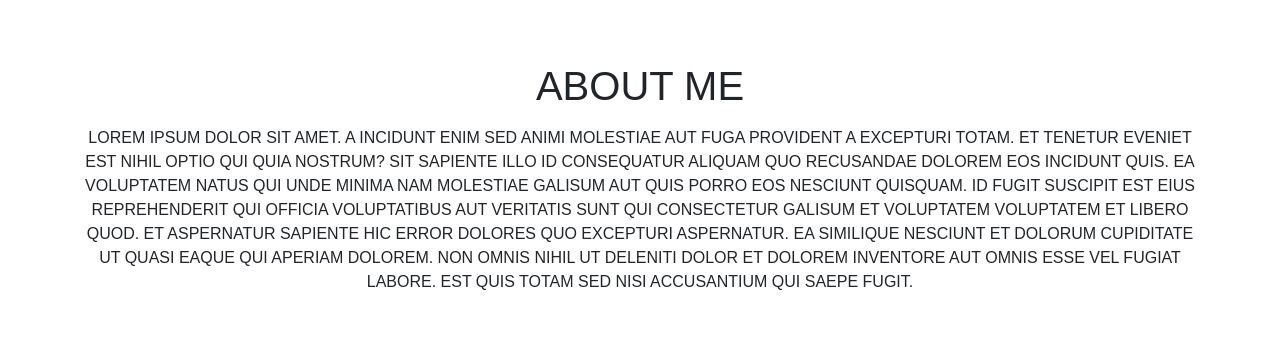
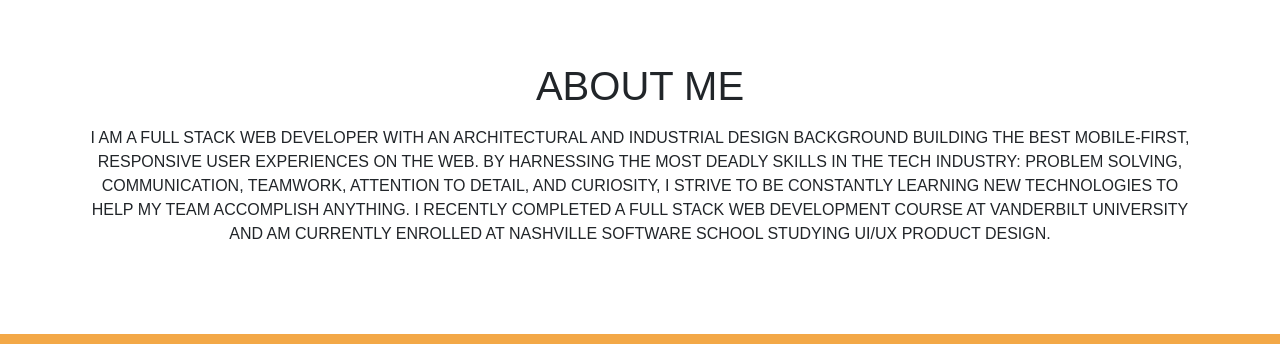
Before and after one commit to thetryworks/My-React-Portfolio, a React (Create React App) app: page / in a window 1280 px wide. Shown: the part 840-1184 px from the top of the page. Built offline with nearby package versions, Linux system fonts and the light colour scheme; a web font is replaced by a local one.

Commit message:
updated about me section

```diff
--- a/src/components/AboutMe.js
+++ b/src/components/AboutMe.js
@@ -7,15 +7,9 @@
           <div className="row">
               <div className="text-uppercase text-center col-lg-12 col-xm-12">
                   <h1 className="section-titles mb-3">About Me</h1>
-                  <p>Lorem ipsum dolor sit amet.
-                      A incidunt enim sed animi molestiae aut fuga provident a excepturi totam.
-                      Et tenetur eveniet est nihil optio qui quia nostrum? Sit sapiente illo id consequatur aliquam quo recusandae dolorem eos incidunt Quis.
-                      Ea voluptatem natus qui unde minima nam molestiae galisum aut quis porro eos nesciunt quisquam.
-                      Id fugit suscipit est eius reprehenderit qui officia voluptatibus aut veritatis sunt qui consectetur galisum et voluptatem voluptatem et libero quod.
-                      Et aspernatur sapiente hic error dolores quo excepturi aspernatur.
-                      Ea similique nesciunt et dolorum cupiditate ut quasi eaque qui aperiam dolorem.
-                      Non omnis nihil ut deleniti dolor et dolorem inventore aut omnis esse vel fugiat labore.
-                      Est quis totam sed nisi accusantium qui saepe fugit.
+                  <p>I am a full stack web developer with an architectural and industrial design background building the best
+mobile-first, responsive user experiences on the web. By harnessing the most deadly skills in the tech industry: problem solving, communication, teamwork, attention to detail, and curiosity, I strive to be constantly learning new technologies to help my team accomplish anything.
+I recently completed a full stack web development course at Vanderbilt University and am currently enrolled at Nashville Software School studying UI/UX Product Design.
                   </p>
               </div>
           </div>
```
